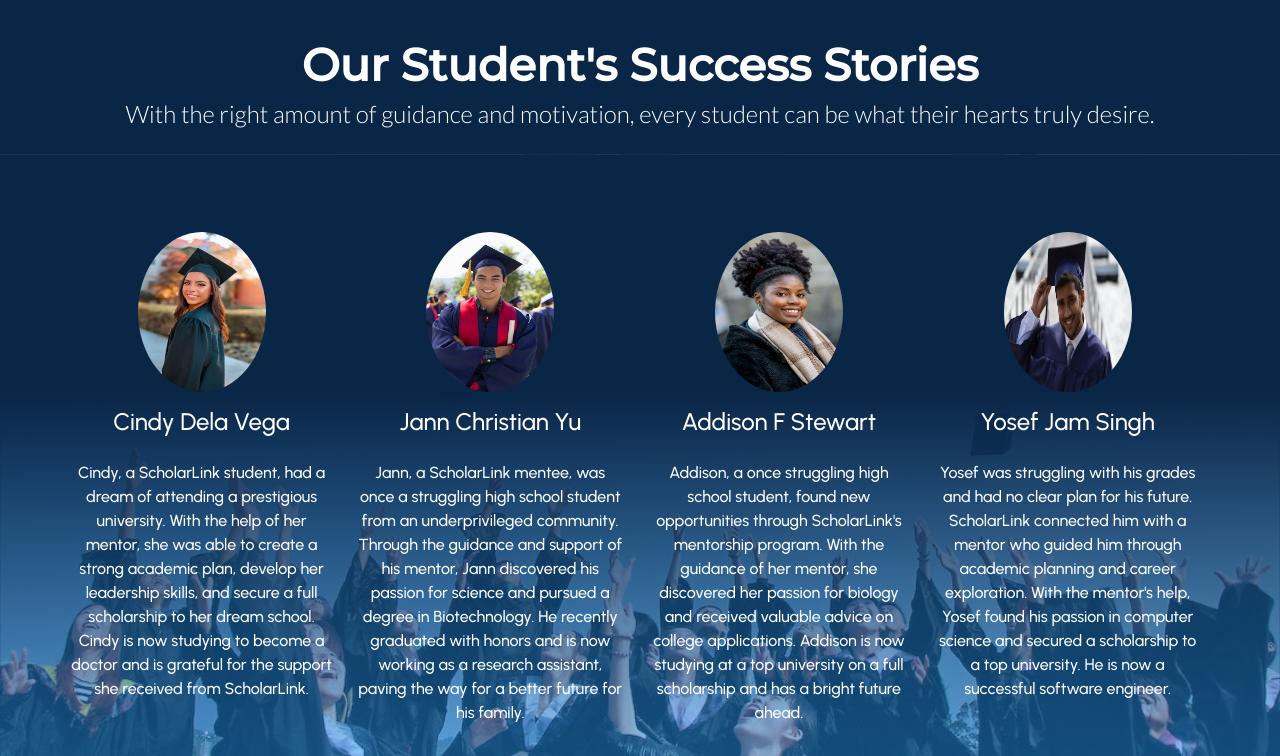
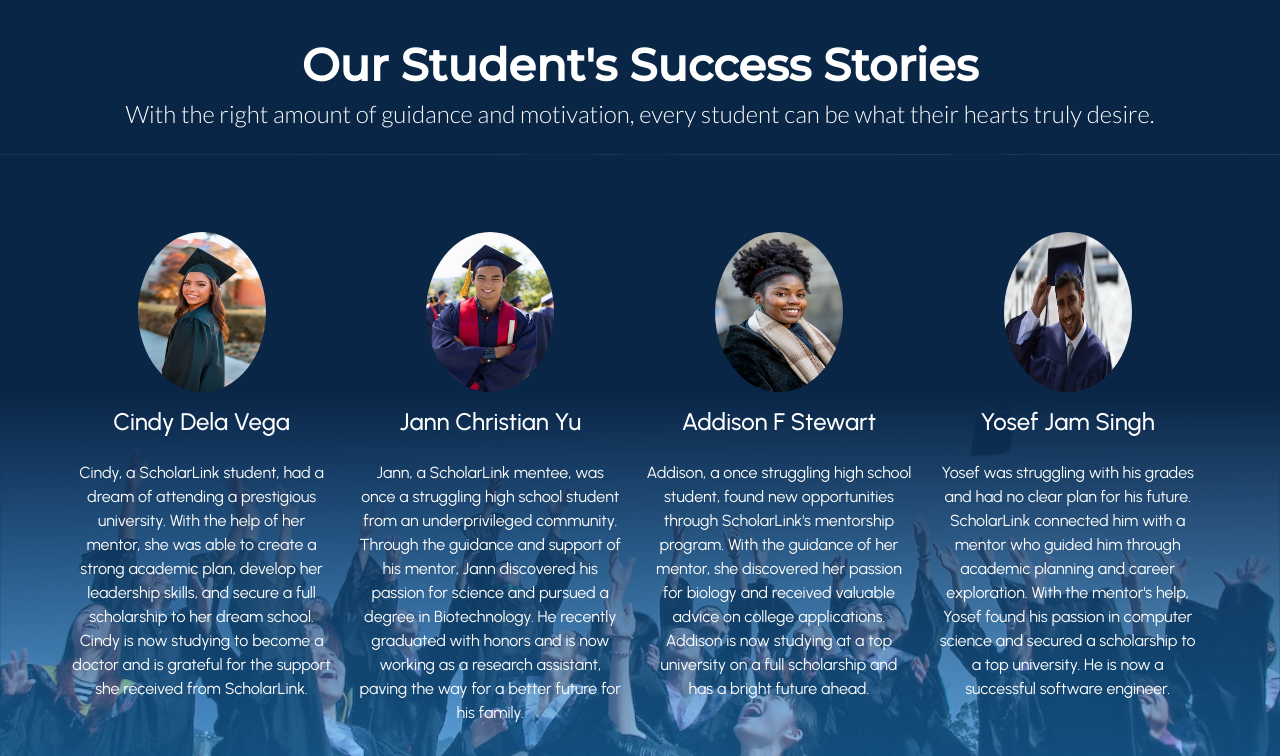
Before and after one commit to uaojayson/ScholarLink, a PHP site: page / in a window 1280 px wide. Shown: the part 3630-4386 px from the top of the page. Run offline with PHP 8.4, Linux system fonts and the light colour scheme; some libraries are stand-ins or nearby versions.

Commit message:
modified:   index.css

```diff
--- a/index.css
+++ b/index.css
@@ -677,6 +677,5 @@ img {
   border-radius: 80%;
 }
 .Student-content {
-  font-weight: 500;
   color: var(--light);
 }
```
